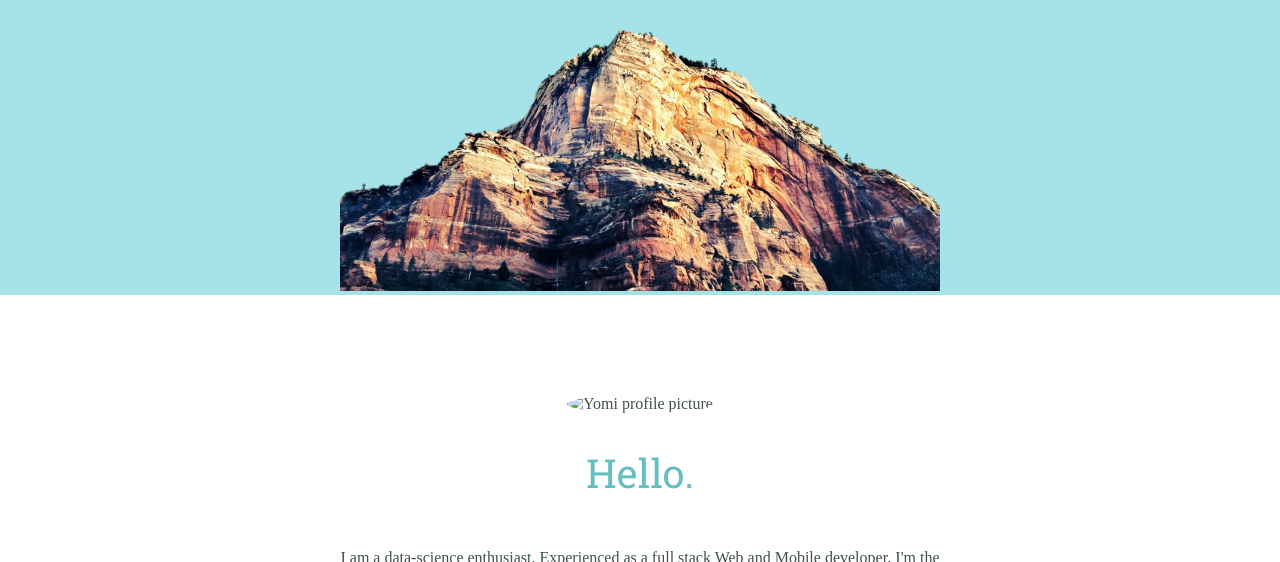
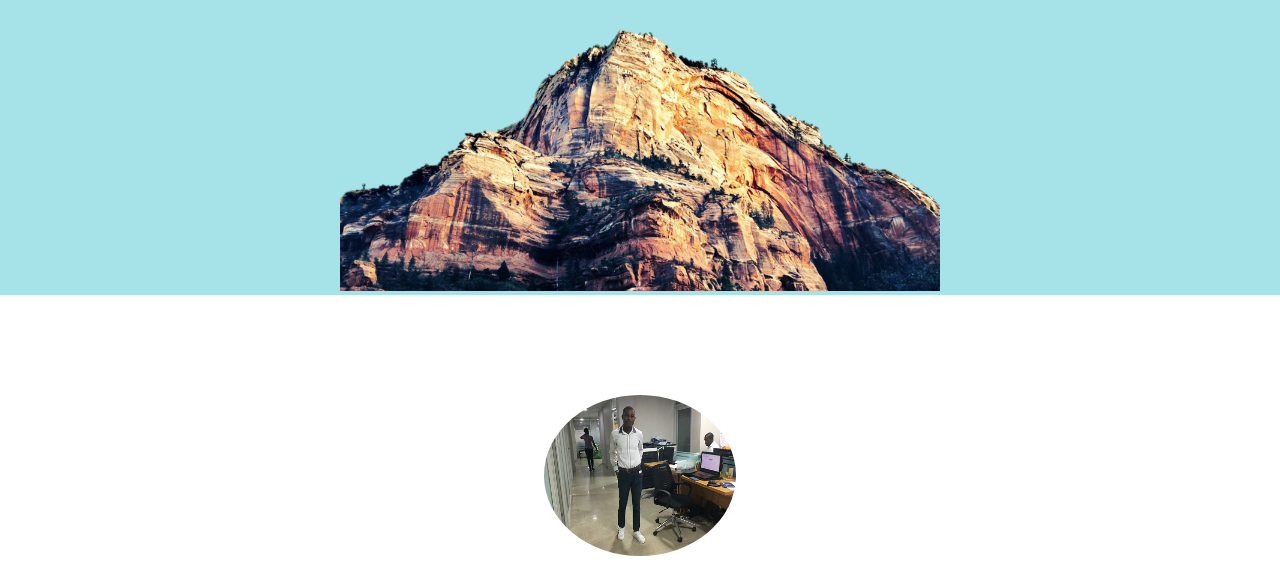
Before and after one commit to yom-elect/YomiSite, a plain HTML site: page index.html in a window 1280 px wide. Shown: the part 390-952 px from the top of the page. Drawn offline with Linux system fonts and the light colour scheme; a web font is replaced by a local one.

Commit message:
photo update

```diff
--- a/index.html
+++ b/index.html
@@ -20,7 +20,7 @@
 
 	<div class="mid-container">
   		<div class="profile">
-		    <img class="profile_img" src="yomi.jpg" alt ="Yomi profile picture" >
+		    <img class="profile_img" src="../images/yomi.jpg" alt ="Yomi profile picture" >
 		    <h2>Hello.</h2>
 		    <p class="intro">I am a data-science enthusiast, Experienced as a full stack Web and Mobile developer, I'm the founder and COO of CHEF4ME. I love sports and Renewable energy<img  class ="energy" src="../images/light-bulb.png">   </p>
   		</div>
```
Also changed, not shown: images/yomi.JPG (renamed from html/yomi.JPG).
